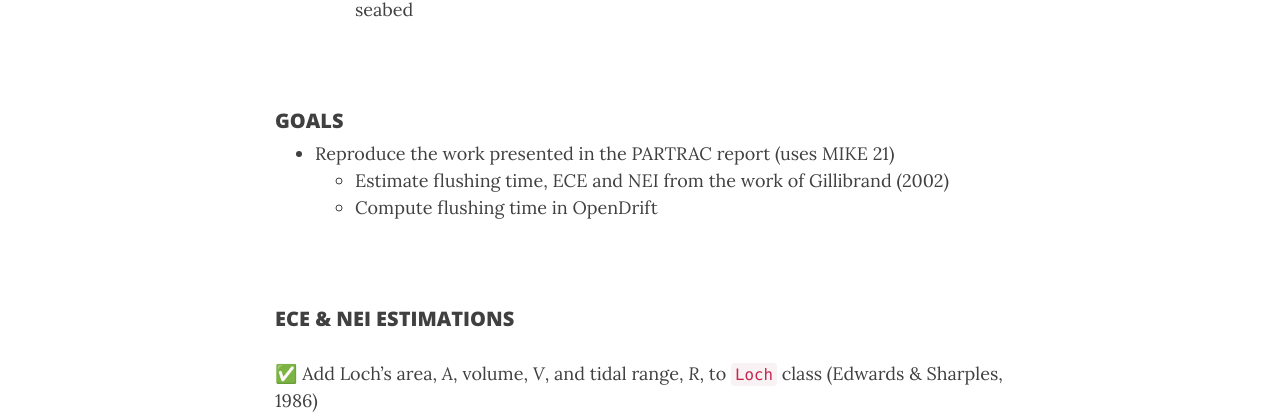
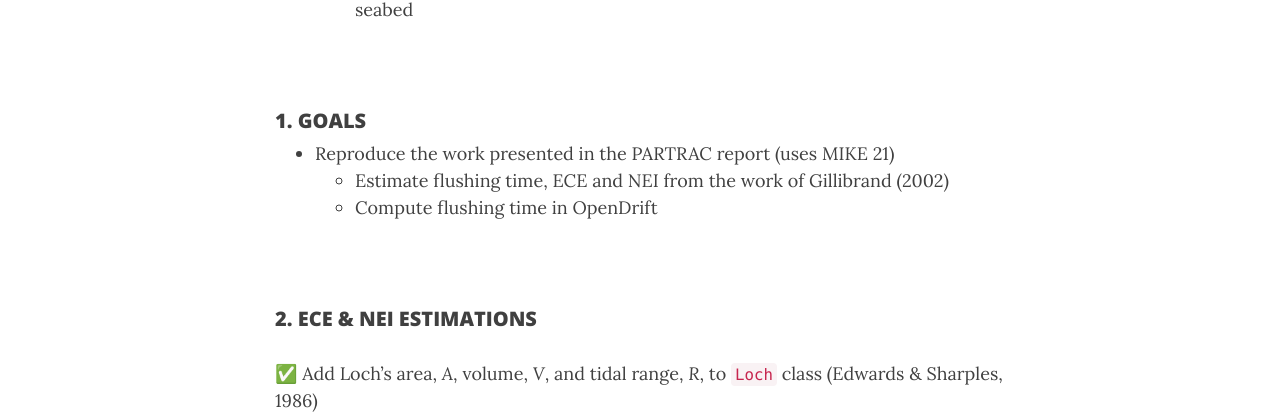
Before and after one commit to claws-scot/claws-scot.github.io, a Jekyll site: the page built from meetings/meeting-220613-N.md, in a window 1280 px wide and 900 px high. Shown: the part 400-816 px from the top of the window. Built offline with Jekyll 4.4.1, drawn with Linux system fonts in a browser that asks for light colours; nearby versions of some CDN libraries; some of the changed text lies outside the part shown.

Commit message:
Editing web pages

```diff
--- a/meetings/meeting-220613-N.md
+++ b/meetings/meeting-220613-N.md
@@ -12,13 +12,13 @@ nav-short: true
   + particulate waste emissions re-dissolving into the water column from the seabed
 
 &nbsp;
-<h5>GOALS</h5>
+<h5>1. GOALS</h5>
 - Reproduce the work presented in the PARTRAC report (uses MIKE 21)
   + Estimate flushing time, ECE and NEI from the work of Gillibrand (2002)
   + Compute flushing time in OpenDrift
 
 &nbsp;
-<h5>ECE & NEI ESTIMATIONS</h5>
+<h5>2. ECE & NEI ESTIMATIONS</h5>
 &#9989; Add Loch's area, _A_, volume, _V_, and tidal range, _R_, to `Loch` class (Edwards & Sharples, 1986)
 &#9989; Estimate flushing rate and flushing time, _Tf_
 &#9989; Derive ECE and NEI (see Results from test_ECE.py below)
```
Also changed, not shown: other parts of meetings/meeting-220613-N.md (+3 -3 lines).
